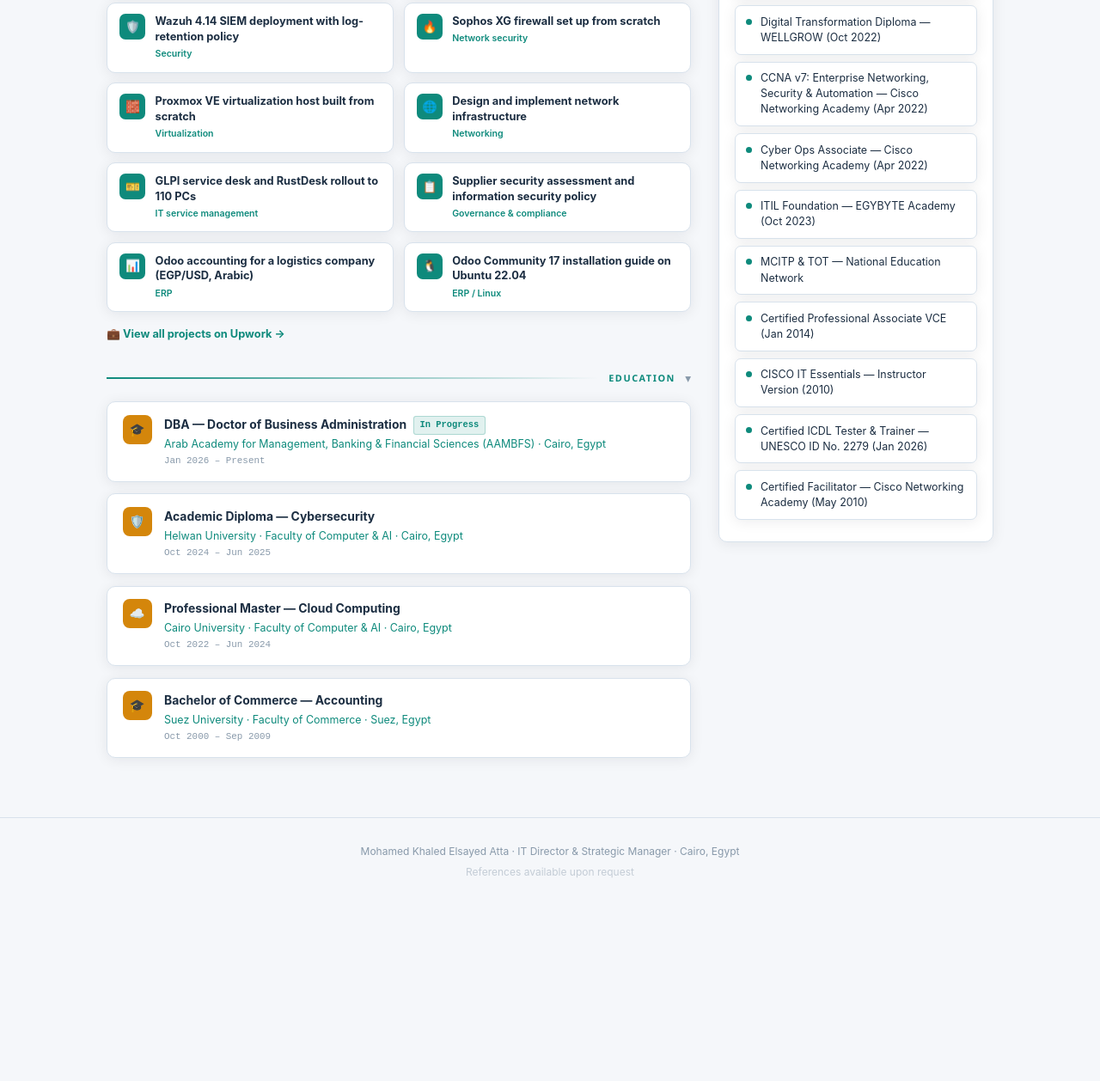
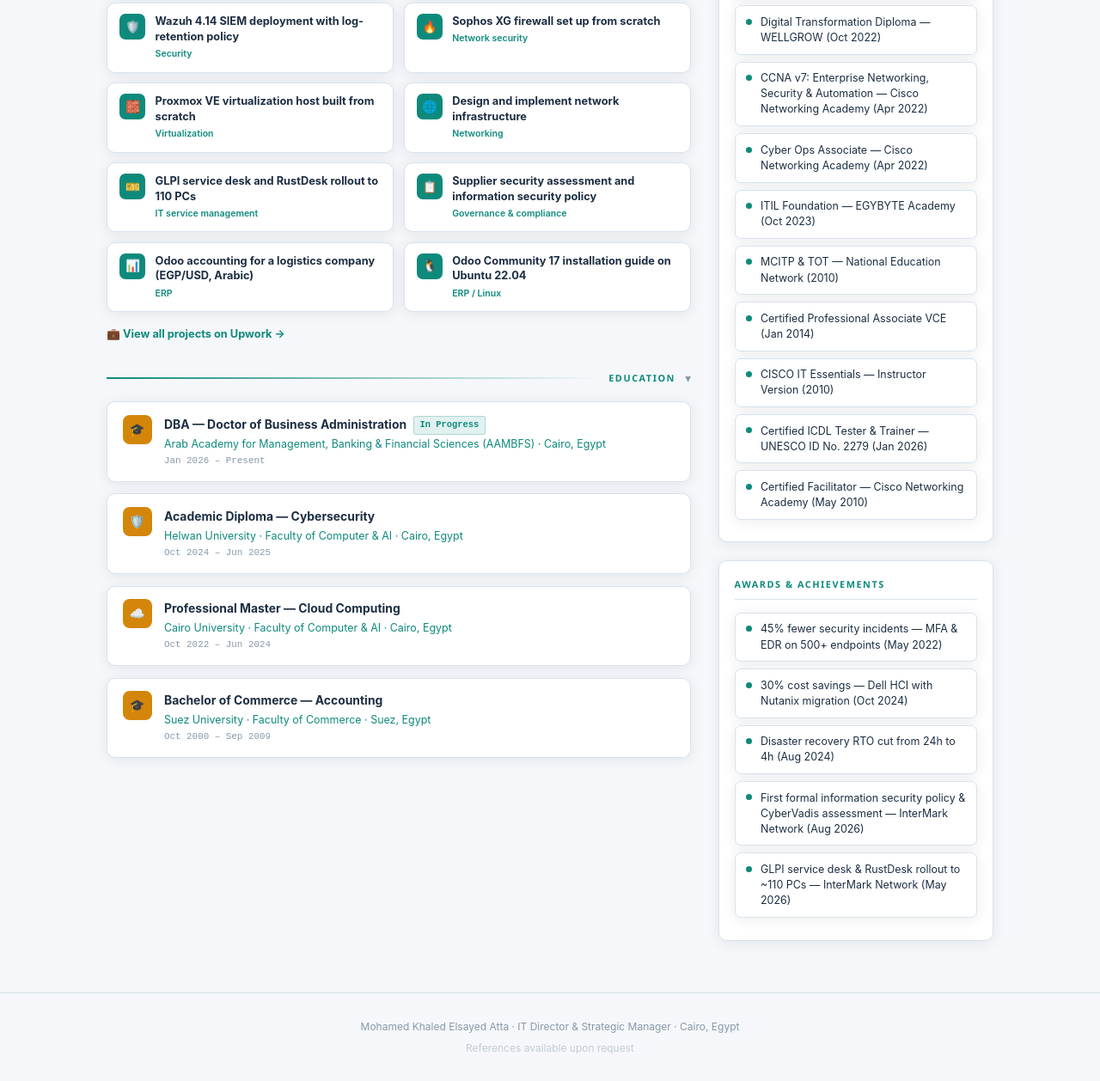
Before and after one commit to mohkatta/resume, a plain HTML site: page index.html in a window 1280 px wide. Shown: the part 2616-3874 px from the top of the page at 86% size. Before the commit the page ends 3670 px from the top, so only its background shows below. Drawn offline with Linux system fonts and the light colour scheme; a script that the page names is missing.

Commit message:
Add awards & achievements, MCITP year
Co-Authored-By: Claude Sonnet 5.5 <noreply@anthropic.com>
Claude-Session: https://claude.ai/code/session_018dkmyCKFT4HHR7Z3BMy91B

```diff
--- a/index.html
+++ b/index.html
@@ -562,11 +562,21 @@ footer{text-align:center;padding:1.8rem 1rem;font-size:.75rem;color:var(--mid);b
         <div class="cert-item"><div class="cdot"></div><span>CCNA v7: Enterprise Networking, Security &amp; Automation — Cisco Networking Academy (Apr 2022)</span></div>
         <div class="cert-item"><div class="cdot"></div><span>Cyber Ops Associate — Cisco Networking Academy (Apr 2022)</span></div>
         <div class="cert-item"><div class="cdot"></div><span>ITIL Foundation — EGYBYTE Academy (Oct 2023)</span></div>
-        <div class="cert-item"><div class="cdot"></div><span>MCITP &amp; TOT — National Education Network</span></div>
+        <div class="cert-item"><div class="cdot"></div><span>MCITP &amp; TOT — National Education Network (2010)</span></div>
         <div class="cert-item"><div class="cdot"></div><span>Certified Professional Associate VCE (Jan 2014)</span></div>
         <div class="cert-item"><div class="cdot"></div><span>CISCO IT Essentials — Instructor Version (2010)</span></div>
         <div class="cert-item"><div class="cdot"></div><span>Certified ICDL Tester &amp; Trainer — UNESCO ID No. 2279 (Jan 2026)</span></div>
         <div class="cert-item"><div class="cdot"></div><span>Certified Facilitator — Cisco Networking Academy (May 2010)</span></div>
+      </div>
+
+      <!-- Awards -->
+      <div class="side-card sidebar-full" id="awards">
+        <div class="sc-title">Awards &amp; Achievements</div>
+        <div class="cert-item"><div class="cdot"></div><span>45% fewer security incidents — MFA &amp; EDR on 500+ endpoints (May 2022)</span></div>
+        <div class="cert-item"><div class="cdot"></div><span>30% cost savings — Dell HCI with Nutanix migration (Oct 2024)</span></div>
+        <div class="cert-item"><div class="cdot"></div><span>Disaster recovery RTO cut from 24h to 4h (Aug 2024)</span></div>
+        <div class="cert-item"><div class="cdot"></div><span>First formal information security policy &amp; CyberVadis assessment — InterMark Network (Aug 2026)</span></div>
+        <div class="cert-item"><div class="cdot"></div><span>GLPI service desk &amp; RustDesk rollout to ~110 PCs — InterMark Network (May 2026)</span></div>
       </div>
 
     </div><!-- /sidebar-grid -->
```
